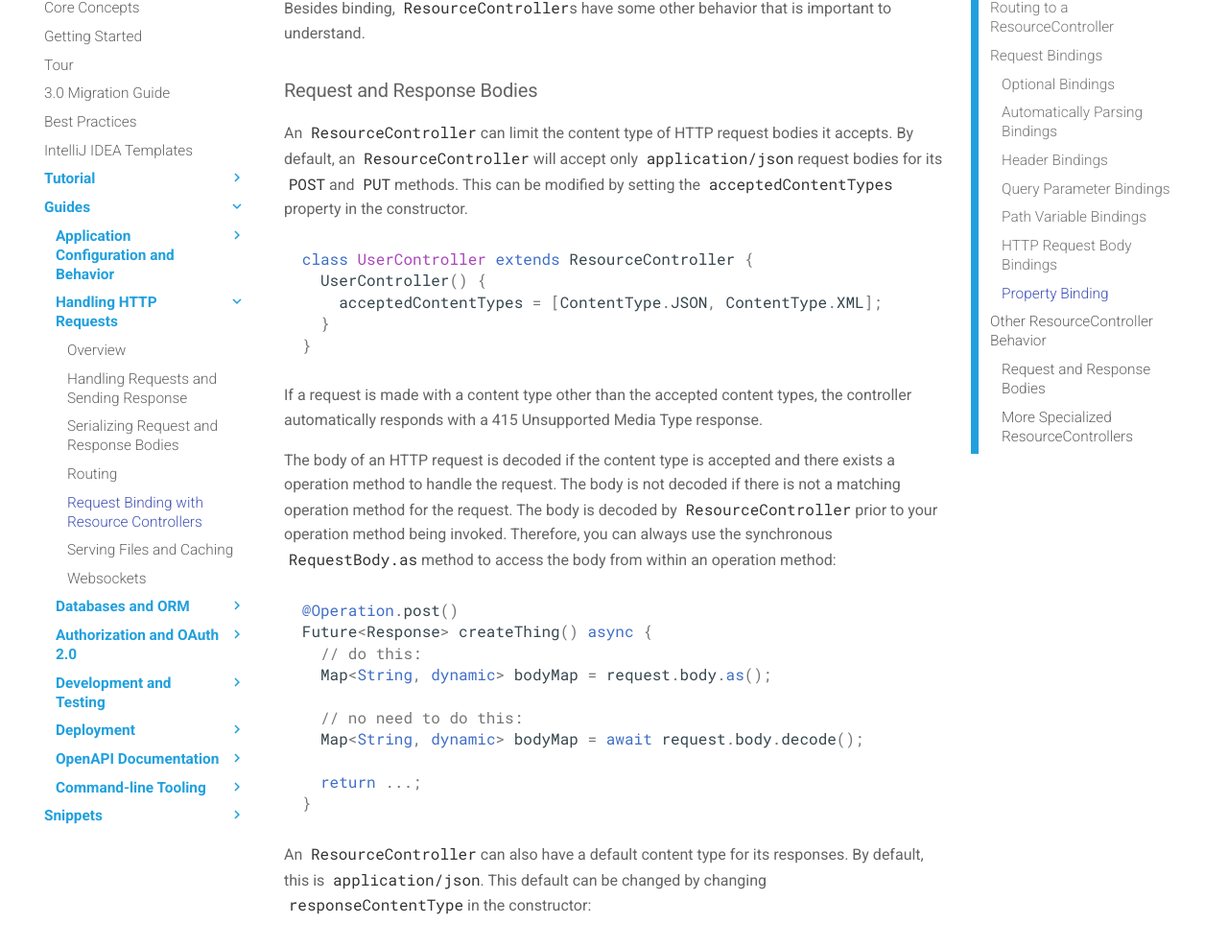
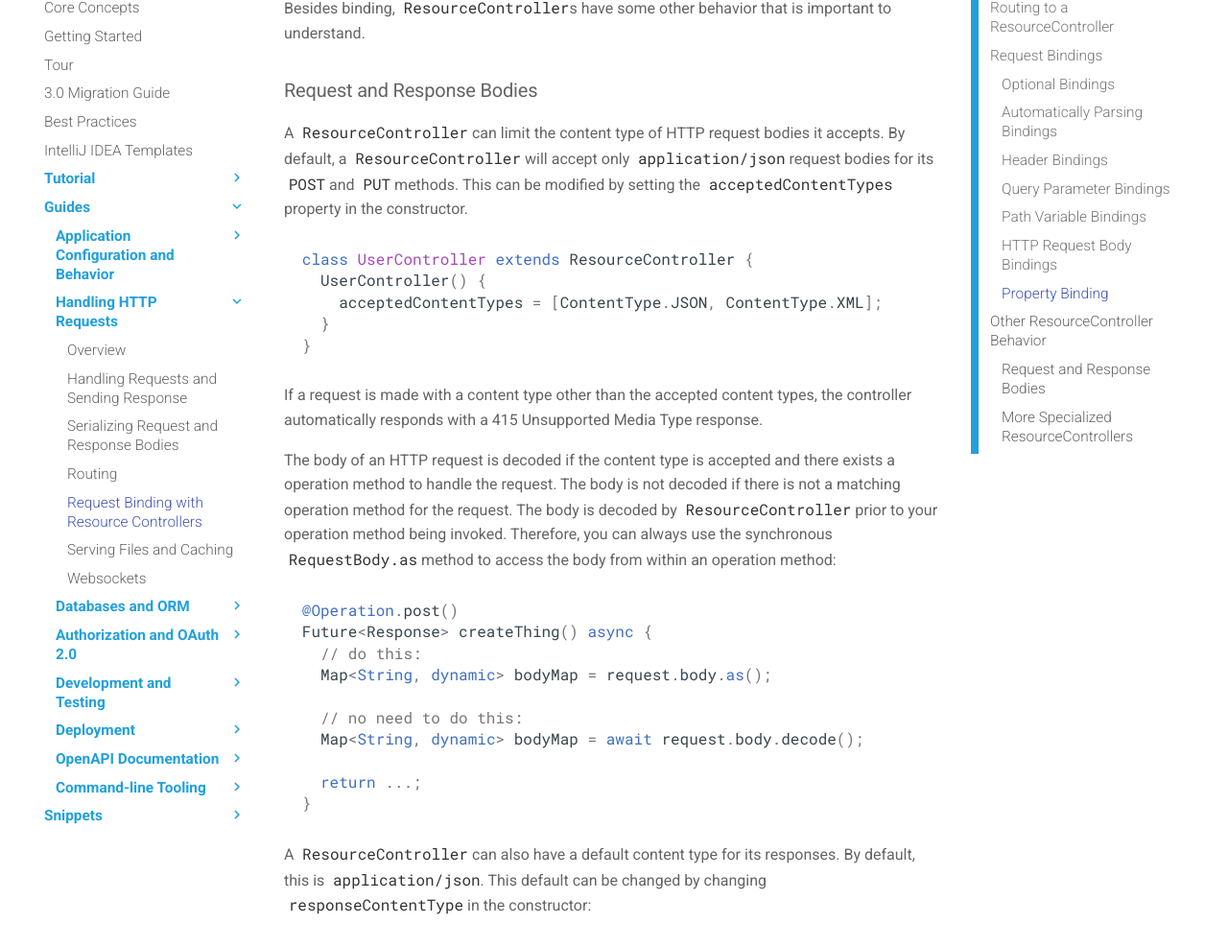
Before and after one commit to stablekernel/aqueduct, an MkDocs documentation site: the page built from source/docs/http/resource_controller.md, in a window 1280 px wide and 1400 px high, scrolled down 8691 px. Shown: the part 131-1118 px from the top of the window at 96% size. Built offline with MkDocs 1.6.1 and Material for MkDocs 9.7.7, drawn with Linux system fonts in a browser that asks for light colours; comment, search, counter and statistics services are not loaded; old or Windows-style settings are respelled for this version of MkDocs; part of the change alters nothing that is shown; some of the changed text lies outside the part shown.

````diff
--- a/source/docs/http/resource_controller.md
+++ b/source/docs/http/resource_controller.md
@@ -18,7 +18,7 @@ An operation method is an instance method of a `ResourceController` subclass tha
 class CityController extends ResourceController {
   @Operation.get()
   Future<Response> getAllCities() async {
-    return new Response.ok(["Atlanta", "Madison", "Mountain View"]);
+    return Response.ok(["Atlanta", "Madison", "Mountain View"]);
   }
 }
 ```
@@ -29,13 +29,13 @@ The above operation method will be invoked when `CityController` handles `GET` r
 class CityController extends ResourceController {
   @Operation.get()
   Future<Response> getAllCities() async {
-    return new Response.ok(["Atlanta", "Madison", "Mountain View"]);
+    return Response.ok(["Atlanta", "Madison", "Mountain View"]);
   }
 
   @Operation.get('name')
   Future<Response> getCityByName() async {
     final id = request.path.variables['name'];
-    return new Response.ok(fetchCityWithName(name));
+    return Response.ok(fetchCityWithName(name));
   }
 }
 ```
@@ -66,7 +66,7 @@ Here's an example of an operation that requires two path variables:
 Future<Response> getUserItem() async {
   final userID = request.path.variables['userID'];
   final itemID = request.path.variables['itemID'];
-  return new Response.ok(...);
+  return Response.ok(...);
 }
 ```
 
@@ -79,7 +79,7 @@ A `ResourceController` subclass must be preceded by a `Router` in the applicatio
 ```dart
 router
   .route("/cities/[:name]")
-  .link(() => new CityController());
+  .link(() => CityController());
 ```
 
 This route would allow `CityController` to implement operation methods for all HTTP methods with both no path variables and the 'name' path variable.
@@ -89,11 +89,11 @@ It is considered good practice to break sub-resources into their own controller.
 ```dart
 router
   .route("/cities/[:name]")
-  .link(() => new CityController());
+  .link(() => CityController());
 
 router
   .route("/cities/:name/attractions/[:id]")
-  .link(() => new CityAttractionController());
+  .link(() => CityAttractionController());
 ```
 
 By contrast, the route `/cities/[:name/[attractions/[:id]]]`, while valid, makes controller logic much more unwieldy.
@@ -106,10 +106,10 @@ Operation methods may *bind* properties of an HTTP request to its parameters. Wh
 @Operation.get('name')
 Future<Response> getCityByName(@Bind.header('x-api-key') String apiKey) async {
   if (!isValid(apiKey)) {
-    return new Response.unauthorized();
+    return Response.unauthorized();
   }
 
-  return new Response.ok(...);
+  return Response.ok(...);
 }
 ```
 
@@ -177,10 +177,10 @@ class CityController extends ResourceController {
   @Operation.get()
   Future<Response> getAllCities(@Bind.header('x-api-key') String apiKey) async {
     if (!isValid(apiKey)) {
-      return new Response.unauthorized();
+      return Response.unauthorized();
     }
 
-    return new Response.ok(['Atlanta', 'Madison', 'Mountain View']);
+    return Response.ok(['Atlanta', 'Madison', 'Mountain View']);
   }
 }
 ```
@@ -197,7 +197,7 @@ The following operation methods binds the query parameter named 'name' to the pa
 class CityController extends ResourceController {
   @Operation.get()
   Future<Response> getAllCities(@Bind.query('name') String cityName) async {
-    return new Response.ok(cities.where((c) => c.name == cityName).toList());
+    return Response.ok(cities.where((c) => c.name == cityName).toList());
   }
 }
 ```
@@ -216,7 +216,7 @@ The following operation method binds the path variable 'id' to the parameter `ci
 class CityController extends ResourceController {
   @Operation.get('id')
   Future<Response> getCityByID(@Bind.path('id') String cityID) async {
-    return new Response.ok(cities.where((c) => c.id == cityID).toList());
+    return Response.ok(cities.where((c) => c.id == cityID).toList());
   }
 }
 ```
@@ -239,7 +239,7 @@ class CityController extends ResourceController {
   Future<Response> addCity(@Bind.body() City city) async {
     final insertedCity = await context.insertObject(city);
 
-    return new Response.ok(insertedCity);
+    return Response.ok(insertedCity);
   }
 }
 ```
@@ -311,7 +311,7 @@ Besides binding, `ResourceController`s have some other behavior that is importan
 
 ### Request and Response Bodies
 
-An `ResourceController` can limit the content type of HTTP request bodies it accepts. By default, an `ResourceController` will accept only `application/json` request bodies for its `POST` and `PUT` methods. This can be modified by setting the `acceptedContentTypes` property in the constructor.
+A `ResourceController` can limit the content type of HTTP request bodies it accepts. By default, a `ResourceController` will accept only `application/json` request bodies for its `POST` and `PUT` methods. This can be modified by setting the `acceptedContentTypes` property in the constructor.
 
 ```dart
 class UserController extends ResourceController {
@@ -338,7 +338,7 @@ Future<Response> createThing() async {
 }
 ```
 
-An `ResourceController` can also have a default content type for its responses. By default, this is `application/json`. This default can be changed by changing `responseContentType` in the constructor:
+A `ResourceController` can also have a default content type for its responses. By default, this is `application/json`. This default can be changed by changing `responseContentType` in the constructor:
 
 ```dart
 class UserController extends ResourceController {
@@ -358,7 +358,7 @@ class UserController extends ResourceController {
 
   @Operation.get('id')
   Future<Response> getUserByID(@Bind.path('id') int id) async {
-    var response = new Response.ok(...);
+    var response = Response.ok(...);
 
     if (request.headers.value(Bind.headers.ACCEPT).startsWith("application/xml")) {
       response.contentType = ContentType.XML;
@@ -378,11 +378,11 @@ A `QueryController<T>` builds a `Query<T>` based on the incoming request. If the
 ```dart
 @Operation.put('id')
 Future<Response> updateUser(@Bind.path('id') int id, @Bind.body() User user) async {
-  var query = new Query<User>(context)
+  var query = Query<User>(context)
     ..where((u) => u.id).equalTo(id)
     ..values = user;
 
-  return new Response.ok(await query.updateOne());
+  return Response.ok(await query.updateOne());
 }
 ```
 
@@ -396,7 +396,7 @@ class UserController extends QueryController<User> {
   Future<Response> updateUser(@Bind.path('id') int id) async {
     // query already exists and is identical to the snippet above
     var result = await query.updateOne();
-    return new Response.ok(result);
+    return Response.ok(result);
   }
 }
 ```
@@ -406,7 +406,7 @@ A `ManagedObjectController<T>` is significantly more powerful; you don't even ne
 ```dart
 router
   .route("/users/[:id]")
-  .link(() => new ManagedObjectController<User>(context));
+  .link(() => ManagedObjectController<User>(context));
 ```
 
 This controller has the following behavior:
@@ -435,13 +435,13 @@ class UserController extends ManagedObjectController<User> {
 
   Future<Query<User>> willUpdateObjectWithQuery(
       Query<User> query) async {
-    query.values.lastUpdatedAt = new DateTime.now().toUtc();
+    query.values.lastUpdatedAt = DateTime.now().toUtc();
     return query;
   }
 
   Future<Response> didUpdateObject(User object) async {
     object.removePropertyFromBackingMap("private");
-    return new Response.ok(object);
+    return Response.ok(object);
   }
 }
 ```
````
